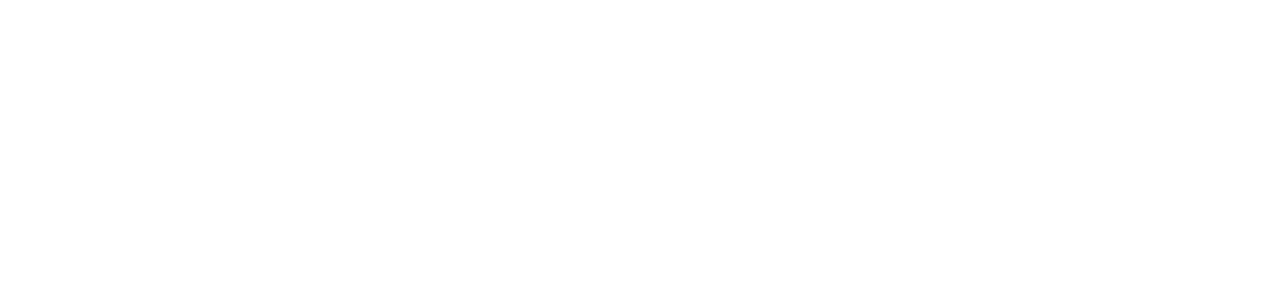
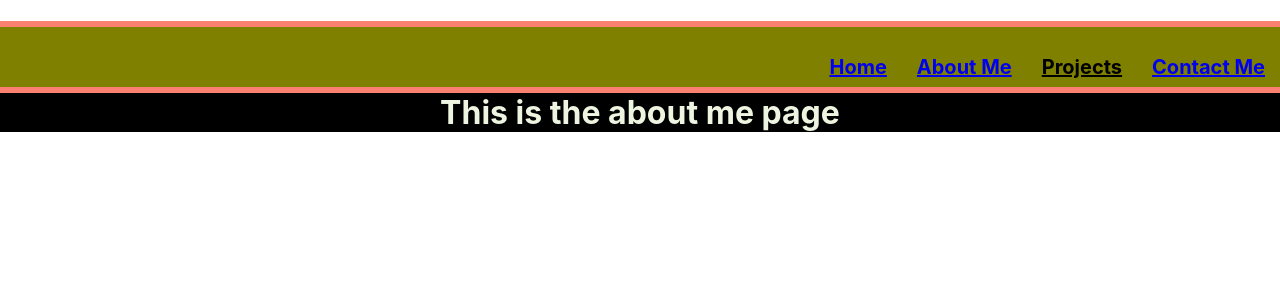
Before and after one commit to JosselineG/josselineg.github.io, a React (Create React App) app: page /AboutMe in a window 1280 px wide. Before the commit this address had no page. Shown: the top 300 px of the page. Built offline with nearby package versions, Linux system fonts and the light colour scheme.

Commit message:
Working Routers & Started Home Component

```diff
--- a/package.json
+++ b/package.json
@@ -3,12 +3,16 @@
   "version": "0.1.0",
   "private": true,
   "dependencies": {
+    "@emotion/react": "^11.7.0",
+    "@emotion/styled": "^11.6.0",
+    "@mui/material": "^5.2.1",
     "@testing-library/jest-dom": "^5.14.1",
     "@testing-library/react": "^11.2.7",
     "@testing-library/user-event": "^12.8.3",
     "react": "^17.0.2",
     "react-dom": "^17.0.2",
     "react-router": "^6.0.2",
+    "react-router-dom": "^6.0.2",
     "react-scripts": "4.0.3",
     "web-vitals": "^1.1.2"
   },
--- a/src/App.css
+++ b/src/App.css
@@ -1,5 +1,27 @@
 .App {
   text-align: center;
+  color: #edf5e1;
+  background-color: black;
+
+}
+.NavBar  {
+  width: 100%;
+  float: left;
+  list-style: none;
+  background-color: olive;
+  border-bottom: 6px solid salmon;
+  border-top: 6px solid salmon;
+  font-size: 20px;
+}
+
+.NavBar li{
+  float: right;
+  display: block;
+  padding: 8px 15px;
+  text-decoration: none;
+  font-weight: bold;
+  color: #069;
+
 }
 
 .App-logo {
--- a/src/App.js
+++ b/src/App.js
@@ -5,20 +5,38 @@
 import AboutMe from './components/AboutMe';
 import ContactMe from './components/ContactMe';
 import {Routes, Route, Link} from 'react-router-dom'
+import Button from '@mui/material/Button'
 
 
 function App() {
   return (
     <div className="App">
 
+         <nav className='NavBar'>
+         <div>
+           <ul>
+            <li>
+           <Link  to = 'ContactMe'>Contact Me</Link>  {" "}
+            </li>
+             <li>
+          <Link style={{color:"black"}}to = 'Projects'>Projects</Link>  {" "}
+            </li>
+             <li>
+          <Link  to = 'AboutMe'>About Me</Link>  {" "}
+            </li>
+            <li>
+          <Link to = '/'>Home</Link>
+            </li>
+          </ul>
+          </div>
+      </nav>
+
      <Routes>
-       <Route path="projects" elements={<Projects/>} />
+       <Route path="Projects" element={<Projects/>} />
        <Route path="/" element={<Home/>}/>
-       <Route path="About Me" element={<AboutMe/>}/>
-       <Route path="Contact Me" element={<ContactMe/>}/>
+       <Route path="AboutMe" element={<AboutMe/>}/>
+       <Route path="ContactMe" element={<ContactMe/>}/>
      </Routes>
-
-
 
     </div>
   );
--- a/src/components/AboutMe.js
+++ b/src/components/AboutMe.js
@@ -1,5 +1,7 @@
 
 export default function AboutMe(){
-
+    return(
+        <h1>This is the about me page</h1>
+        )
 
 }
--- a/src/components/ContactMe.js
+++ b/src/components/ContactMe.js
@@ -1,5 +1,7 @@
 
 export default function ContactMe(){
-
+    return(
+        <h1>This is the contact page</h1>
+        )
 
 }
--- a/src/components/Home.js
+++ b/src/components/Home.js
@@ -1,6 +1,15 @@
-
-
+import logo from '../josseline2.jpg';
 export default function Home(){
 
+return(
+    <div>
+<h1>Josseline Guardado</h1>
+<div>
+    <img src={logo} width="450" height="450"/>
 
+</div>
+
+</div>
+
+)
 }
--- a/src/components/Projects.js
+++ b/src/components/Projects.js
@@ -1,6 +1,8 @@
 
 
 export default function Projects(){
-
+    return(
+        <h1>This is the projects page</h1>
+        )
 
 }
```
Also changed, not shown: 2 other files (tests, documents, lock files or other folders).
